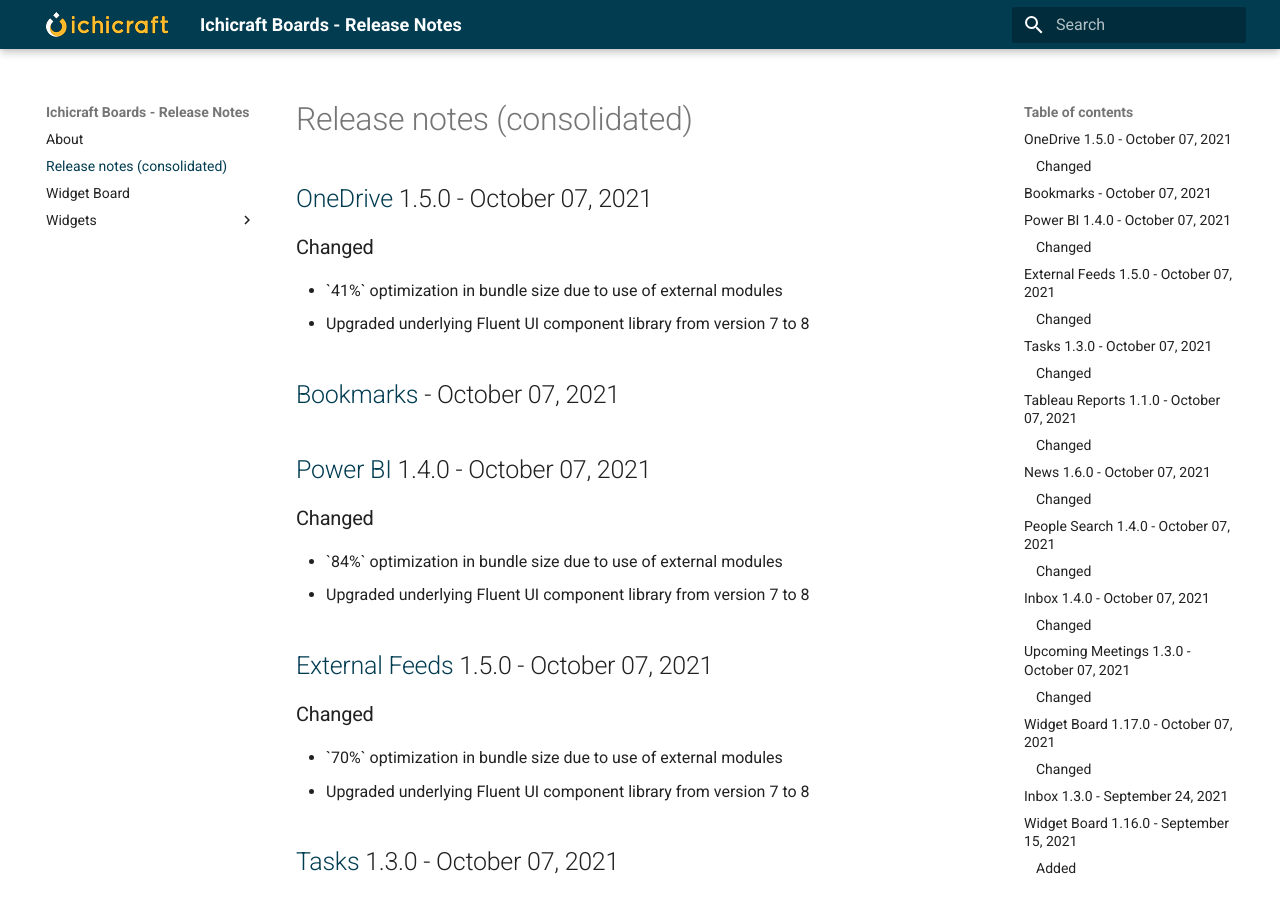
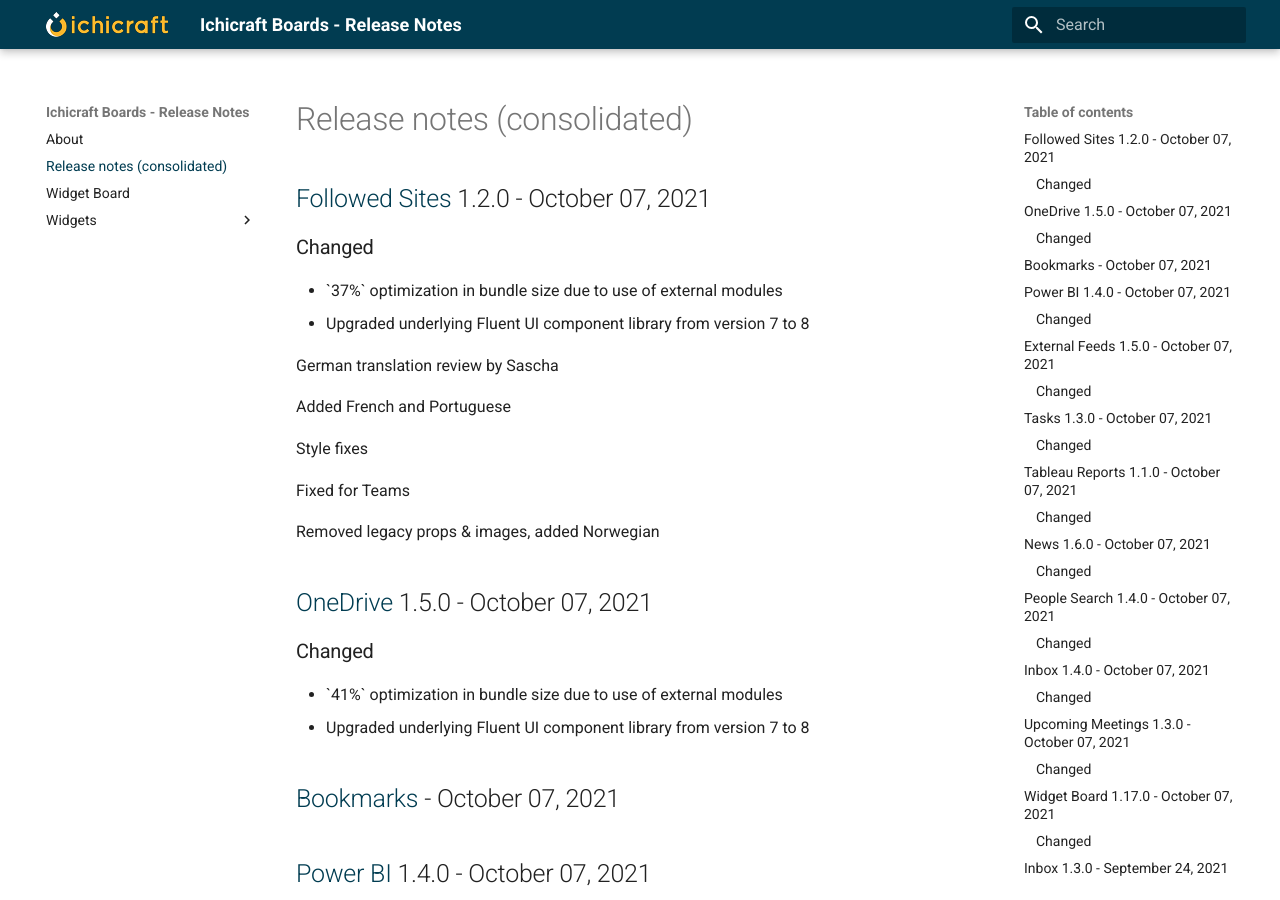
Before and after one commit to ichicraft/widgets-docs, an MkDocs documentation site: the page built from docs/Release-notes-(consolidated).md, in a window 1280 px wide and 900 px high. Built offline with MkDocs 1.6.1 and Material for MkDocs 9.7.7, drawn with Linux system fonts in a browser that asks for light colours.

Commit message:
Release notes updated by BuildService

```diff
--- a/docs/Release-notes-(consolidated).md
+++ b/docs/Release-notes-(consolidated).md
@@ -1,3 +1,25 @@
+## [Followed Sites](./Widgets/Followed Sites.md) 1.2.0 - October 07, 2021
+
+### Changed
+- &#x60;37%&#x60; optimization in bundle size due to use of external modules
+- Upgraded underlying Fluent UI component library from version 7 to 8
+
+German translation review by Sascha
+
+Added French and Portuguese
+
+Style fixes
+
+
+
+Fixed for Teams
+
+Removed legacy props &amp; images, added Norwegian
+
+
+
+
+
 ## [OneDrive](./Widgets/OneDrive.md) 1.5.0 - October 07, 2021
 
 ### Changed
```
Also changed, not shown: docs/Widgets/Followed Sites.md (+22 -0 lines).
